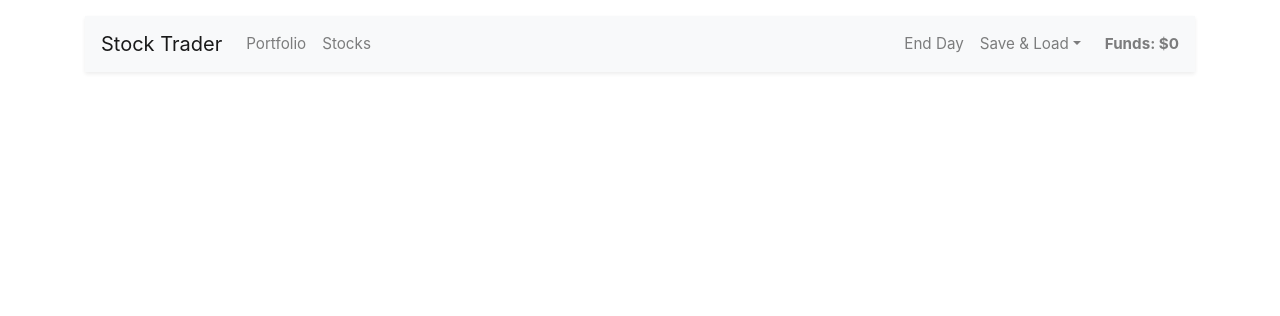
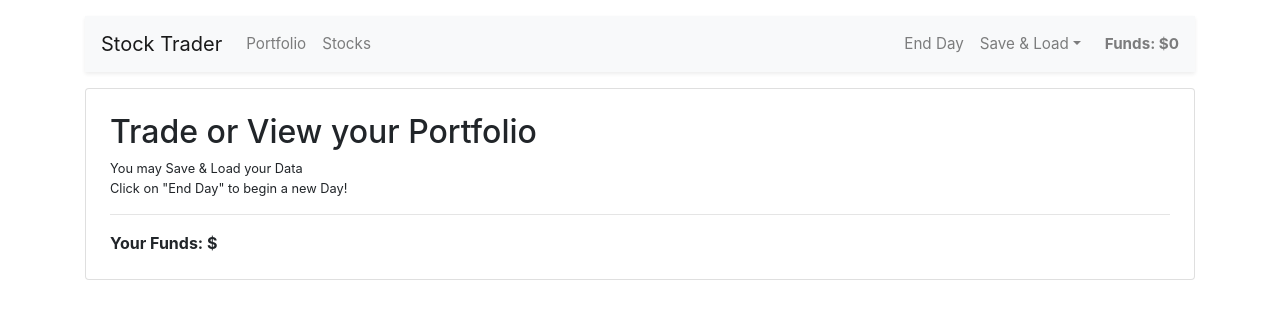
Before and after one commit to krikchaip/vuejs-course-projects, a Vue app in the folder stock-trader/: page /#/ in a window 1280 px wide. Shown: the top 316 px of the page. Built offline with nearby package versions, Linux system fonts and the light colour scheme; the HTML template or start-up script is replaced by a standard one.

Commit message:
stock-trader : home page

```diff
--- a/stock-trader/src/views/Home.vue
+++ b/stock-trader/src/views/Home.vue
@@ -1,4 +1,11 @@
 <template>
+  <div class="card p-4">
+    <h1 class="h2">Trade or View your Portfolio</h1>
+    <small>You may Save & Load your Data</small>
+    <small>Click on "End Day" to begin a new Day!</small>
+    <hr/>
+    <strong>Your Funds: ${{ $store.getters.funds }}</strong>
+  </div>
 </template>
 
 <script>
```
Also changed, not shown: 1 other file (tests, documents, lock files or other folders).
